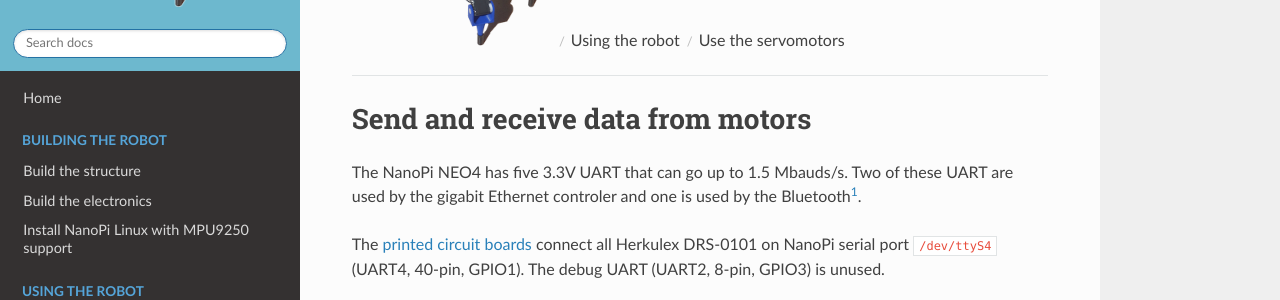
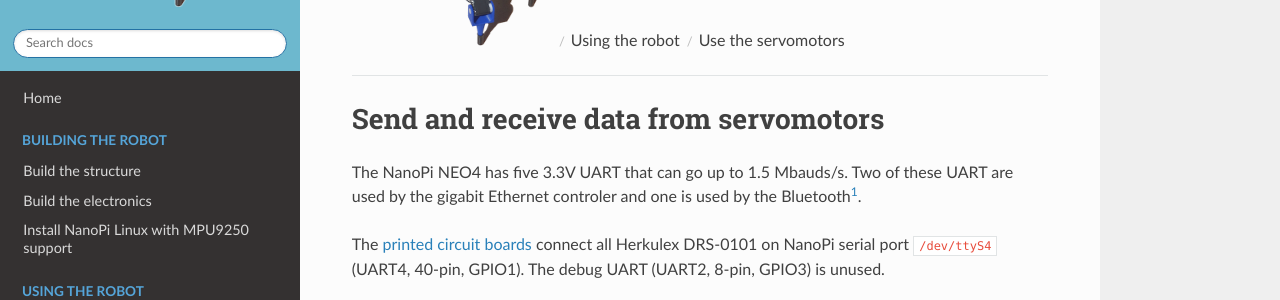
Before and after one commit to erdnaxe/kraby, an MkDocs documentation site: the page built from docs/use_motors.md, in a window 1280 px wide and 900 px high. Shown: the part 136-436 px from the top of the window. Built offline with MkDocs 1.6.1, drawn with Linux system fonts in a browser that asks for light colours; nearby versions of some CDN libraries; some of the changed text lies outside the part shown.

Commit message:
Local motor control test

```diff
--- a/docs/use_motors.md
+++ b/docs/use_motors.md
@@ -1,4 +1,4 @@
-# Send and receive data from motors
+# Send and receive data from servomotors
 
 The NanoPi NEO4 has five 3.3V UART that can go up to 1.5 Mbauds/s.
 Two of these UART are used by the gigabit Ethernet controler
```
Also changed, not shown: other parts of docs/use_motors.md (+1 -0 lines).
